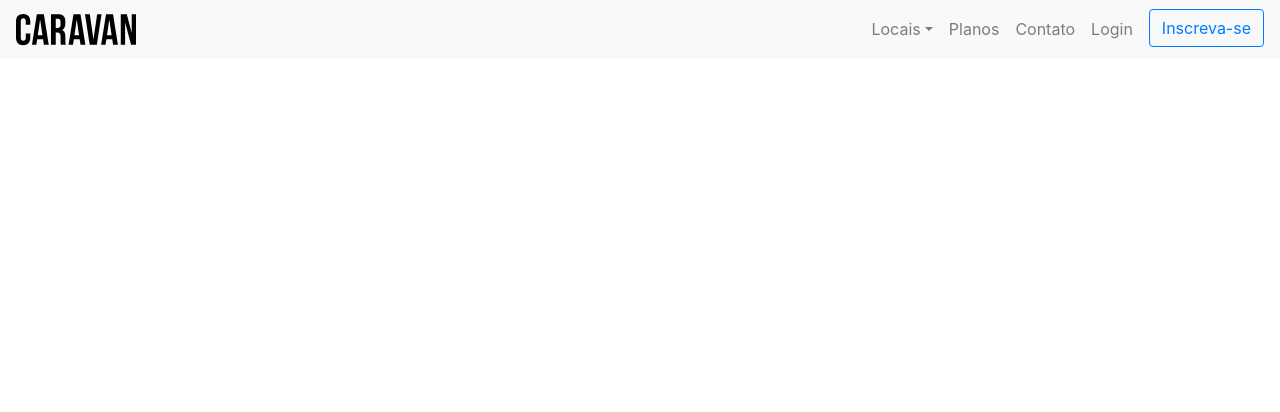
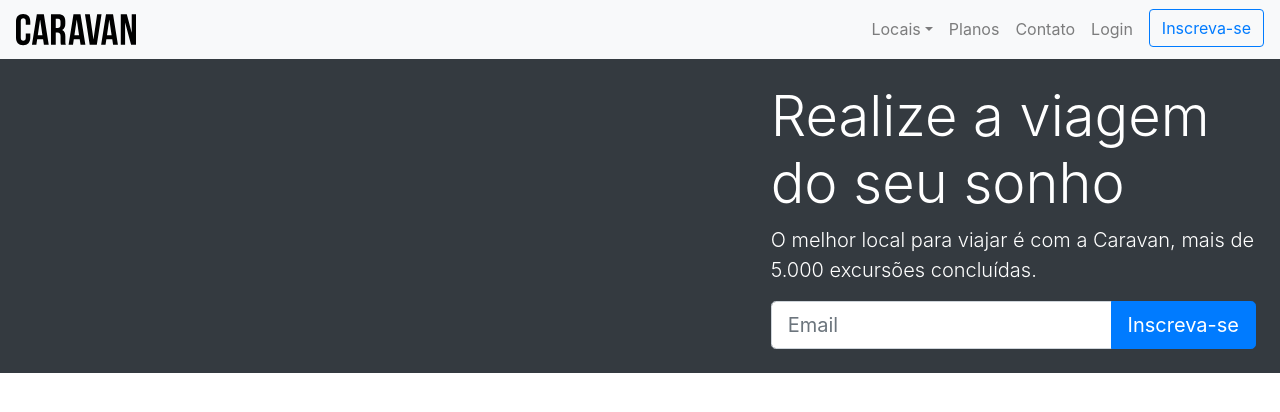
Before and after one commit to BHzdev/caravan, a plain HTML site: page index.html in a window 1280 px wide. Drawn offline with Linux system fonts and the light colour scheme.

Commit message:
feat: add container-fluid, preparing carousel images

```diff
--- a/css/style.css
+++ b/css/style.css
@@ -0,0 +1,3 @@
+.box-shadow {
+  box-shadow: 0 2px 4px 0 rgba(0, 0, 0, 0.05), 0 4px 8px 0 rgba(0, 0, 0, 0.05);
+}
--- a/index.html
+++ b/index.html
@@ -46,6 +46,29 @@
     </div>
   </nav>
 
+  <section class="container-fluid">
+    <div class="row bg-dark text-white">
+
+      <div class="col-lg-7 p-0">
+
+      </div>
+
+      <div class="col-lg-5 p-4 align-self-center">
+        <h1 class="display-4">Realize a viagem do seu sonho</h1>
+        <p class="lead">O melhor local para viajar é com a Caravan, mais de 5.000 excursões concluídas.</p>
+        <form action="">
+          <div class="input-group input-group-lg">
+            <input type="text" class="form-control" placeholder="Email" aria-label="Email">
+            <span class="input-group-append">
+              <button class="btn btn-primary" type="button">Inscreva-se</button>
+            </span>
+          </div>
+        </form>
+      </div>
+
+    </div>
+  </section>
+
   <script type="text/javascript" src="js/jquery-3.2.1.slim.min.js"></script>
   <script type="text/javascript" src="js/popper.min.js"></script>
   <script type="text/javascript" src="js/bootstrap.js"></script>
```
